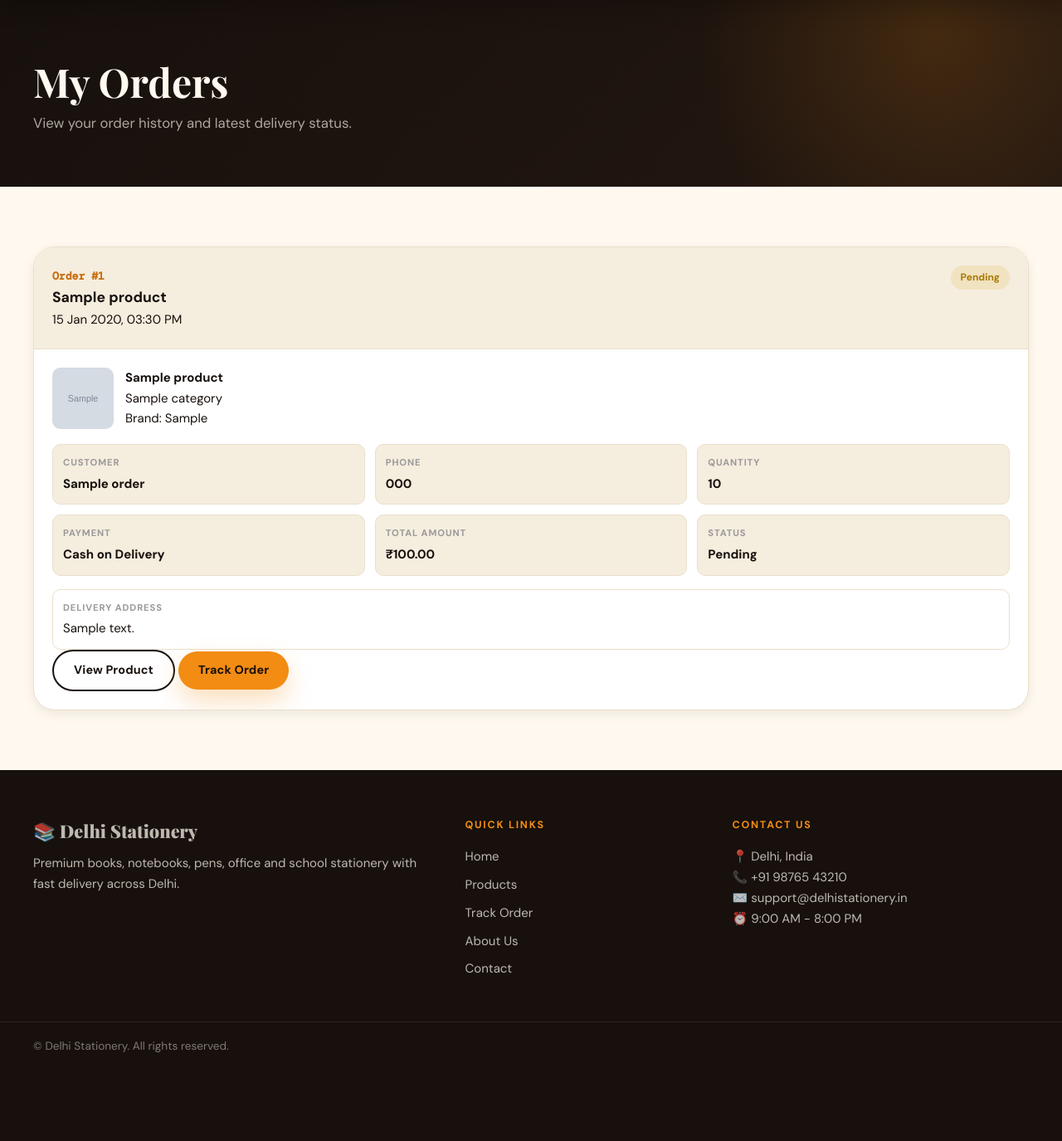
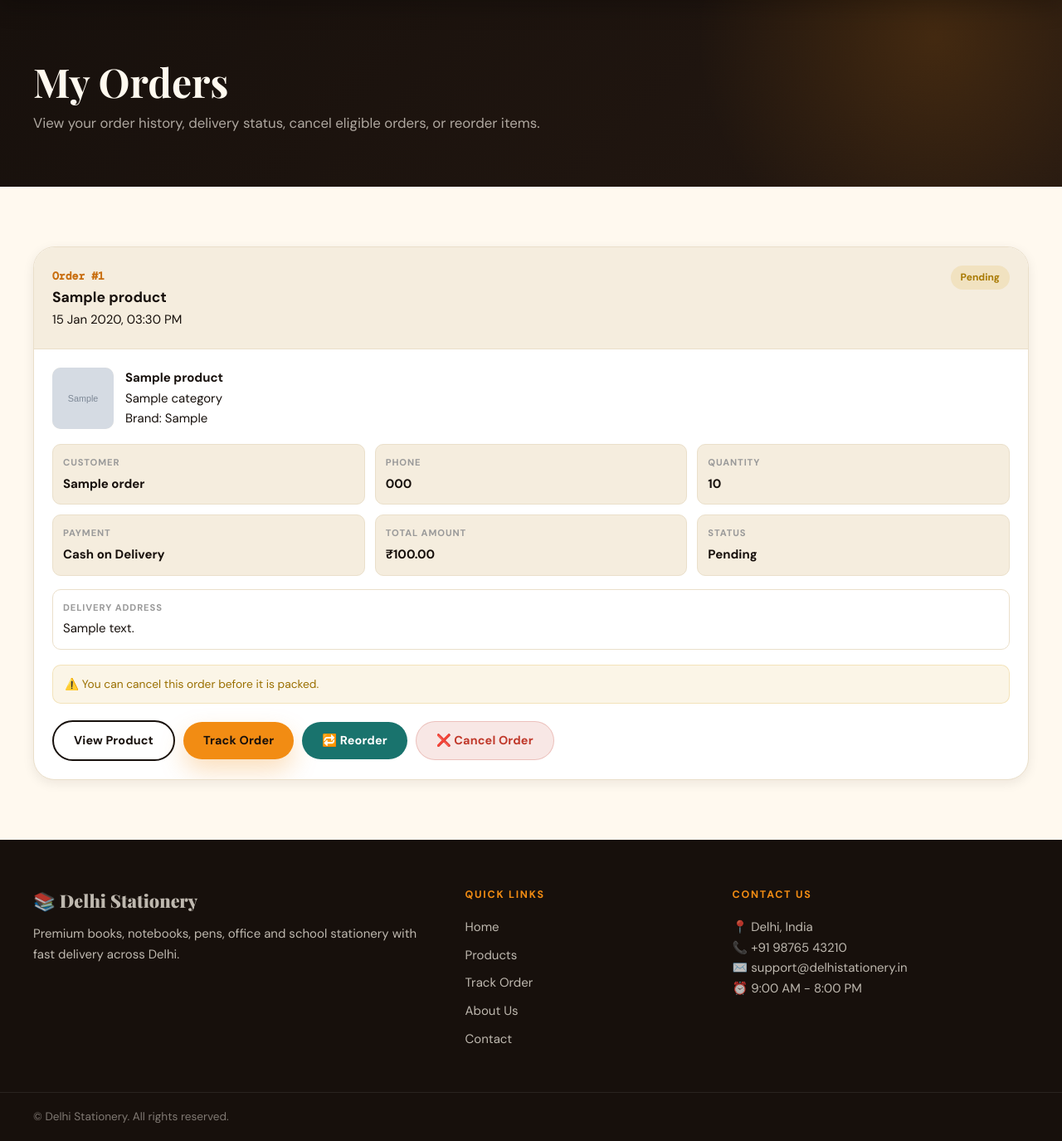
Before and after one commit to sartaj05/Stationery_Store, a Django app: page /my-orders/ in a window 1280 px wide. Shown: the part 83-1458 px from the top of the page at 83% size. Before the commit the page ends 1352 px from the top, so only its background shows below. Run offline with Django 5.2, Linux system fonts and the light colour scheme; a user stored in the database is signed in; tables that the repository leaves empty hold one stand-in row (values such as "Sample post"); grey boxes marked "Sample" are stand-in pictures.

Commit message:
Add cancel and reorder buttons to my orders

```diff
--- a/templates/store/my_orders.html
+++ b/templates/store/my_orders.html
@@ -7,7 +7,7 @@
 <section class="page-banner">
     <div class="container">
         <h1>My Orders</h1>
-        <p>View your order history and latest delivery status.</p>
+        <p>View your order history, delivery status, cancel eligible orders, or reorder items.</p>
     </div>
 </section>
 
@@ -57,6 +57,7 @@
                         <div>
                             <h4>{{ order.product.name }}</h4>
                             <p>{{ order.product.category.name }}</p>
+
                             {% if order.product.brand %}
                                 <p>Brand: {{ order.product.brand }}</p>
                             {% endif %}
@@ -100,6 +101,24 @@
                         <p>{{ order.address }}</p>
                     </div>
 
+                    {% if order.status == "PENDING" or order.status == "CONFIRMED" %}
+                        <div class="order-note-box warning">
+                            ⚠️ You can cancel this order before it is packed.
+                        </div>
+                    {% elif order.status == "PACKED" or order.status == "OUT_FOR_DELIVERY" %}
+                        <div class="order-note-box info">
+                            📦 This order is already being prepared or delivered, so it cannot be cancelled now.
+                        </div>
+                    {% elif order.status == "DELIVERED" %}
+                        <div class="order-note-box success">
+                            ✅ This order has been delivered.
+                        </div>
+                    {% elif order.status == "CANCELLED" %}
+                        <div class="order-note-box danger">
+                            🚫 This order was cancelled.
+                        </div>
+                    {% endif %}
+
                     <div class="my-order-actions">
                         <a href="{% url 'product_detail' order.product.id %}" class="btn outline-btn">
                             View Product
@@ -108,6 +127,30 @@
                         <a href="{% url 'track_order' %}?phone={{ order.phone }}&order_id={{ order.id }}" class="btn primary-btn">
                             Track Order
                         </a>
+
+                        {% if order.product.is_active and order.product.stock > 0 %}
+                            <a href="{% url 'reorder_product' order.id %}" class="btn reorder-btn">
+                                🔁 Reorder
+                            </a>
+                        {% else %}
+                            <button type="button" class="btn disabled-btn" disabled>
+                                Reorder Unavailable
+                            </button>
+                        {% endif %}
+
+                        {% if order.status == "PENDING" or order.status == "CONFIRMED" %}
+                            <form
+                                method="post"
+                                action="{% url 'cancel_order' order.id %}"
+                                class="cancel-order-form"
+                                onsubmit="return confirm('Are you sure you want to cancel Order #{{ order.id }}? Stock will be restored after cancellation.');"
+                            >
+                                {% csrf_token %}
+                                <button type="submit" class="btn danger-btn">
+                                    ❌ Cancel Order
+                                </button>
+                            </form>
+                        {% endif %}
                     </div>
 
                 </div>
@@ -120,6 +163,7 @@
             <div style="font-size:3rem;margin-bottom:16px">📦</div>
             <h3>No orders yet</h3>
             <p>You have not placed any order from this account yet.</p>
+
             <a href="{% url 'product_list' %}" class="btn primary-btn" style="margin-top:20px">
                 Start Shopping
             </a>
@@ -128,4 +172,103 @@
 
 </section>
 
+<style>
+    .my-order-actions {
+        display: flex;
+        align-items: center;
+        gap: 10px;
+        flex-wrap: wrap;
+        margin-top: 20px;
+    }
+
+    .my-order-actions .btn,
+    .cancel-order-form .btn {
+        min-height: 42px;
+        justify-content: center;
+    }
+
+    .cancel-order-form {
+        display: inline-flex;
+        margin: 0;
+    }
+
+    .danger-btn {
+        background: rgba(192, 57, 43, .12);
+        color: var(--ruby);
+        border: 1.5px solid rgba(192, 57, 43, .22);
+        font-weight: 800;
+    }
+
+    .danger-btn:hover {
+        background: var(--ruby);
+        color: #fff;
+        border-color: var(--ruby);
+    }
+
+    .reorder-btn {
+        background: var(--teal);
+        color: #fff;
+        font-weight: 800;
+    }
+
+    .reorder-btn:hover {
+        background: var(--teal-dark);
+        color: #fff;
+    }
+
+    .disabled-btn {
+        background: var(--paper-dark);
+        color: #aaa;
+        border: 1.5px solid var(--cream);
+        cursor: not-allowed;
+        opacity: .75;
+    }
+
+    .order-note-box {
+        margin-top: 18px;
+        border-radius: var(--radius-sm);
+        padding: 12px 14px;
+        font-size: .86rem;
+        line-height: 1.5;
+        border: 1.5px solid transparent;
+    }
+
+    .order-note-box.warning {
+        background: rgba(212, 160, 23, .1);
+        color: #9a6f00;
+        border-color: rgba(212, 160, 23, .22);
+    }
+
+    .order-note-box.info {
+        background: rgba(18, 108, 105, .1);
+        color: var(--teal);
+        border-color: rgba(18, 108, 105, .18);
+    }
+
+    .order-note-box.success {
+        background: rgba(39, 116, 90, .1);
+        color: var(--jade);
+        border-color: rgba(39, 116, 90, .18);
+    }
+
+    .order-note-box.danger {
+        background: rgba(192, 57, 43, .1);
+        color: var(--ruby);
+        border-color: rgba(192, 57, 43, .18);
+    }
+
+    @media (max-width: 768px) {
+        .my-order-actions {
+            flex-direction: column;
+            align-items: stretch;
+        }
+
+        .my-order-actions .btn,
+        .cancel-order-form,
+        .cancel-order-form .btn {
+            width: 100%;
+        }
+    }
+</style>
+
 {% endblock %}
```
